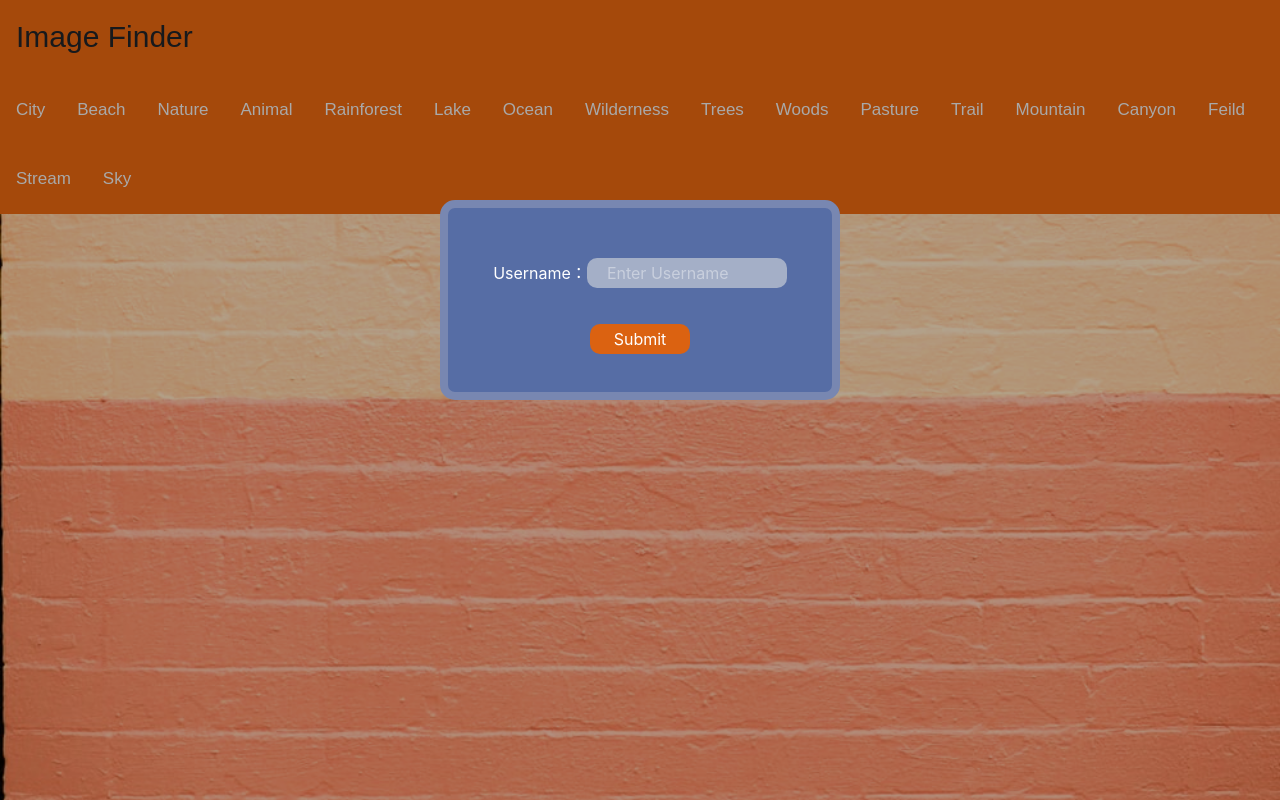
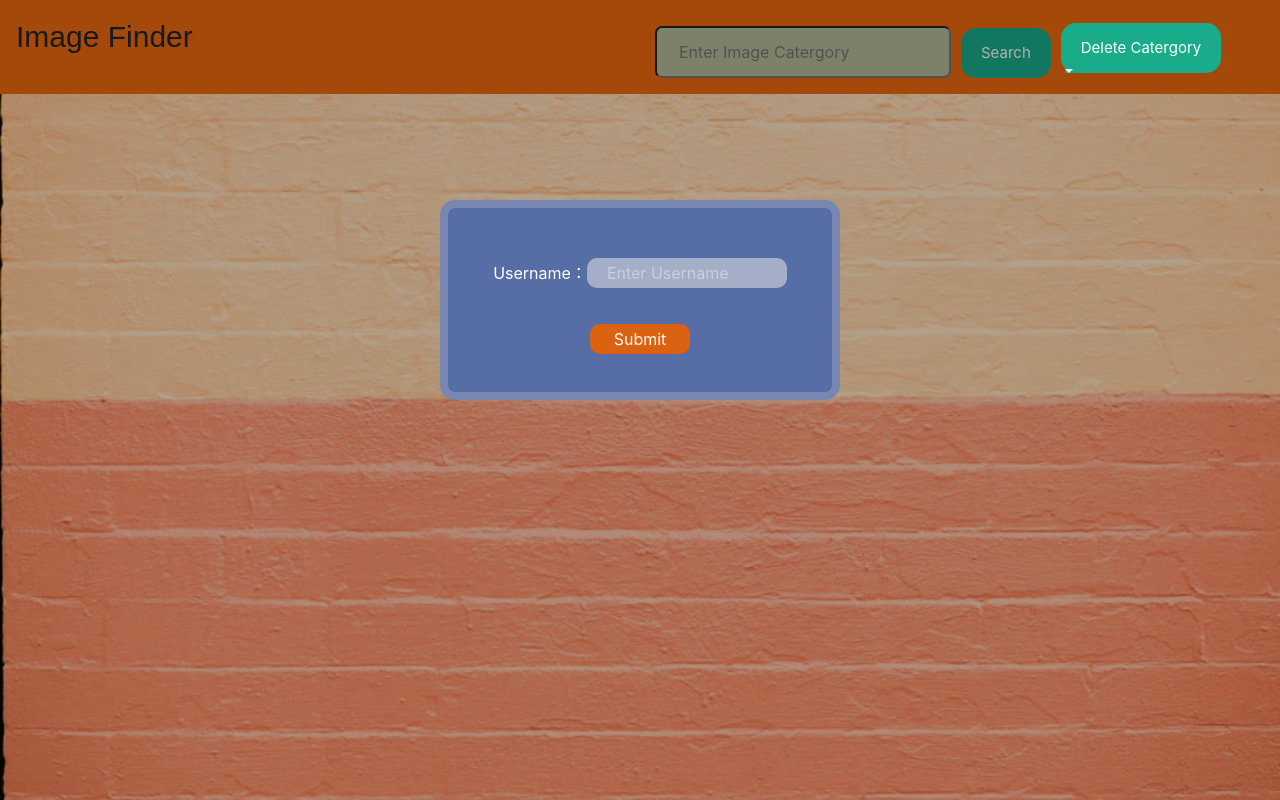
Before and after one commit to Luke-El/lab5, an Angular app in the folder lab5/: page / in a window 1280 px wide. Built offline with nearby package versions, Linux system fonts and the light colour scheme; a web font is replaced by a local one.

Commit message:
All image API's working and can push data to database, not doing that yet because we need to add front-end functionality to add new features like add and delete category

```diff
--- a/lab5/src/app/navbar/navbar.component.css
+++ b/lab5/src/app/navbar/navbar.component.css
@@ -8,10 +8,19 @@
   padding: 14px 16px;
   font-size: 30px;
   cursor: pointer;
+  width: 50%;
+}
+
+.dropdown {
+  z-index: 100;
 }
 
 .topnav {
   margin-top: 1.5px;
+  width: 50%;
+  display: flex;
+  align-items: center;
+  padding: 1rem 0;
 }
 .topnav a {
   font-family: "Stick", sans-serif;
@@ -60,51 +69,53 @@
 } */
 
 input {
-  background-color:#9cddceb6;
+  background-color: #9cddceb6;
   color: rgb(32, 32, 32);
   padding: 12px 22px;
   border-radius: 7px;
 }
 
-button{
-  background:#1AAB8A;
-  color:#fff;
-  border:none;
-  position:relative;
-  height:50px;
-  font-size:15px;
+button {
+  background: #1aab8a;
+  color: #fff;
+  border: none;
+  position: relative;
+  height: 50px;
+  font-size: 15px;
   padding: 14px 20px;
-  cursor:pointer;
+  cursor: pointer;
   border-radius: 15px;
   margin-left: 10px;
-  transition:800ms ease all;
-  outline:none;
+  transition: 800ms ease all;
+  outline: none;
 }
 
-button:hover{
-  background:#fff;
-  color:#1AAB8A;
+button:hover {
+  background: #fff;
+  color: #1aab8a;
 }
 
-button:before,button:after{
-  content:'';
-  position:absolute;
-  top:0;
-  right:0;
-  height:2px;
-  width:0;
-  background: #1AAB8A;
-  transition:400ms ease all;
+button:before,
+button:after {
+  content: "";
+  position: absolute;
+  top: 0;
+  right: 0;
+  height: 2px;
+  width: 0;
+  background: #1aab8a;
+  transition: 400ms ease all;
 }
 
-button:after{
-  right:inherit;
-  top:inherit;
-  left:0;
-  bottom:0;
+button:after {
+  right: inherit;
+  top: inherit;
+  left: 0;
+  bottom: 0;
 }
 
-button:hover:before,button:hover:after{
-  width:100%;
-  transition:800ms ease all;
+button:hover:before,
+button:hover:after {
+  width: 100%;
+  transition: 800ms ease all;
 }
--- a/lab5/src/app/navbar/navbar.component.html
+++ b/lab5/src/app/navbar/navbar.component.html
@@ -1,18 +1,11 @@
 <div class="nav">
   <a class="logo" (click)="refresh()">Image Finder</a>
   <div class="topnav">
-    <a
-      class="nav-link disabled"
-      *ngFor="let topic of topics"
-      (click)="getImages($event)"
-      >{{ topic }}</a
-    >
-
-    <!-- <div class="search_bar">
+    <div class="search_bar">
       <input
         id="search-bar"
         type="search"
-        placeholder="Enter Image Keyword"
+        placeholder="Enter Image Catergory"
         aria-label="Search"
         (change)="updateSearch($event)"
       />
@@ -24,6 +17,23 @@
       >
         Search
       </button>
-    </div> -->
+    </div>
+    <div class="dropdown">
+      <button
+        class="btn btn-secondary dropdown-toggle"
+        type="button"
+        id="dropdownMenuButton"
+        data-toggle="dropdown"
+        aria-haspopup="true"
+        aria-expanded="false"
+      >
+        Delete Catergory
+      </button>
+      <div class="dropdown-menu" aria-labelledby="dropdownMenuButton">
+        <a class="dropdown-item" href="#">Action</a>
+        <a class="dropdown-item" href="#">Another action</a>
+        <a class="dropdown-item" href="#">Something else here</a>
+      </div>
+    </div>
   </div>
 </div>
```
Also changed, not shown: 1 other file (tests, documents, lock files or other folders).
